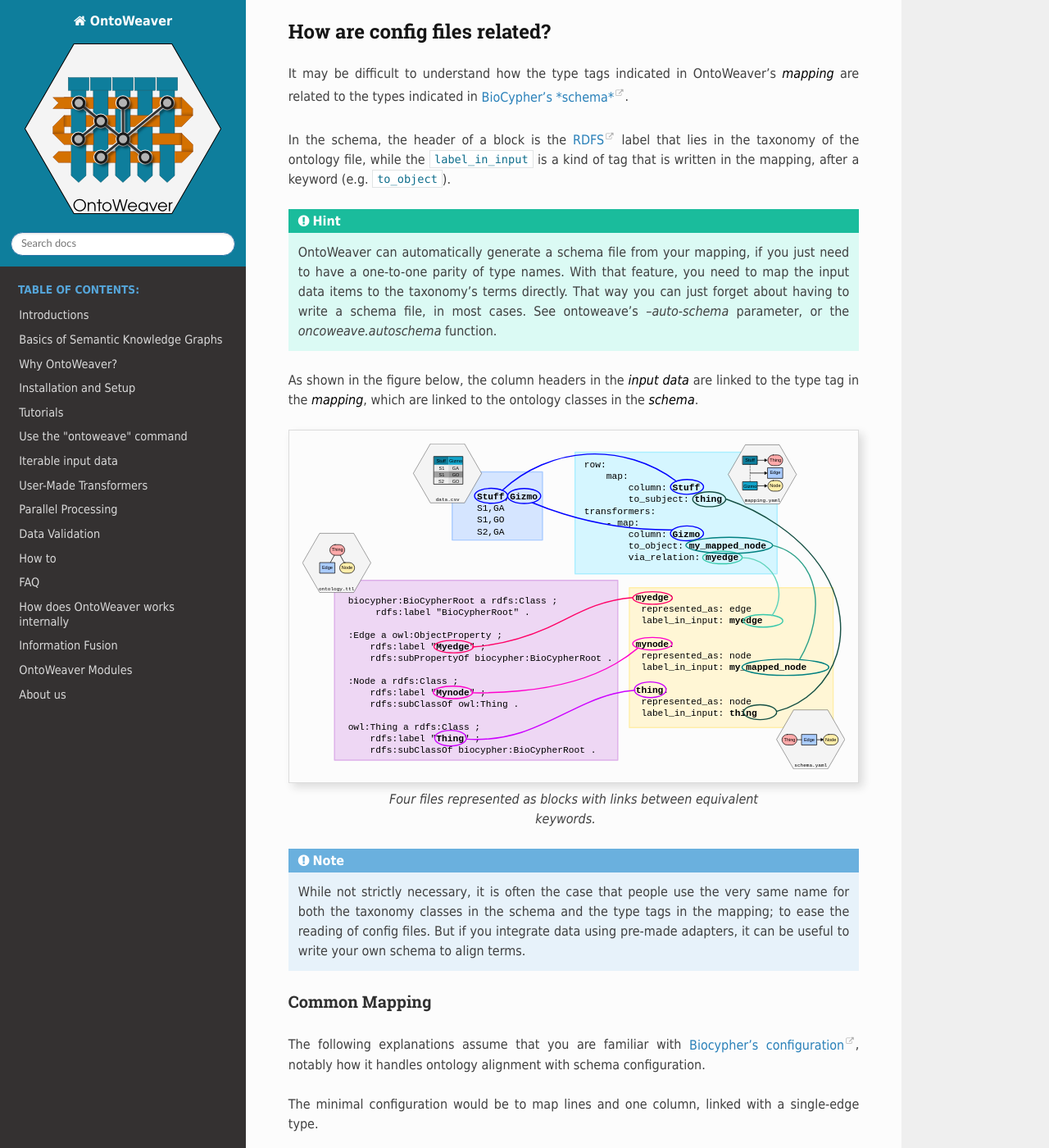
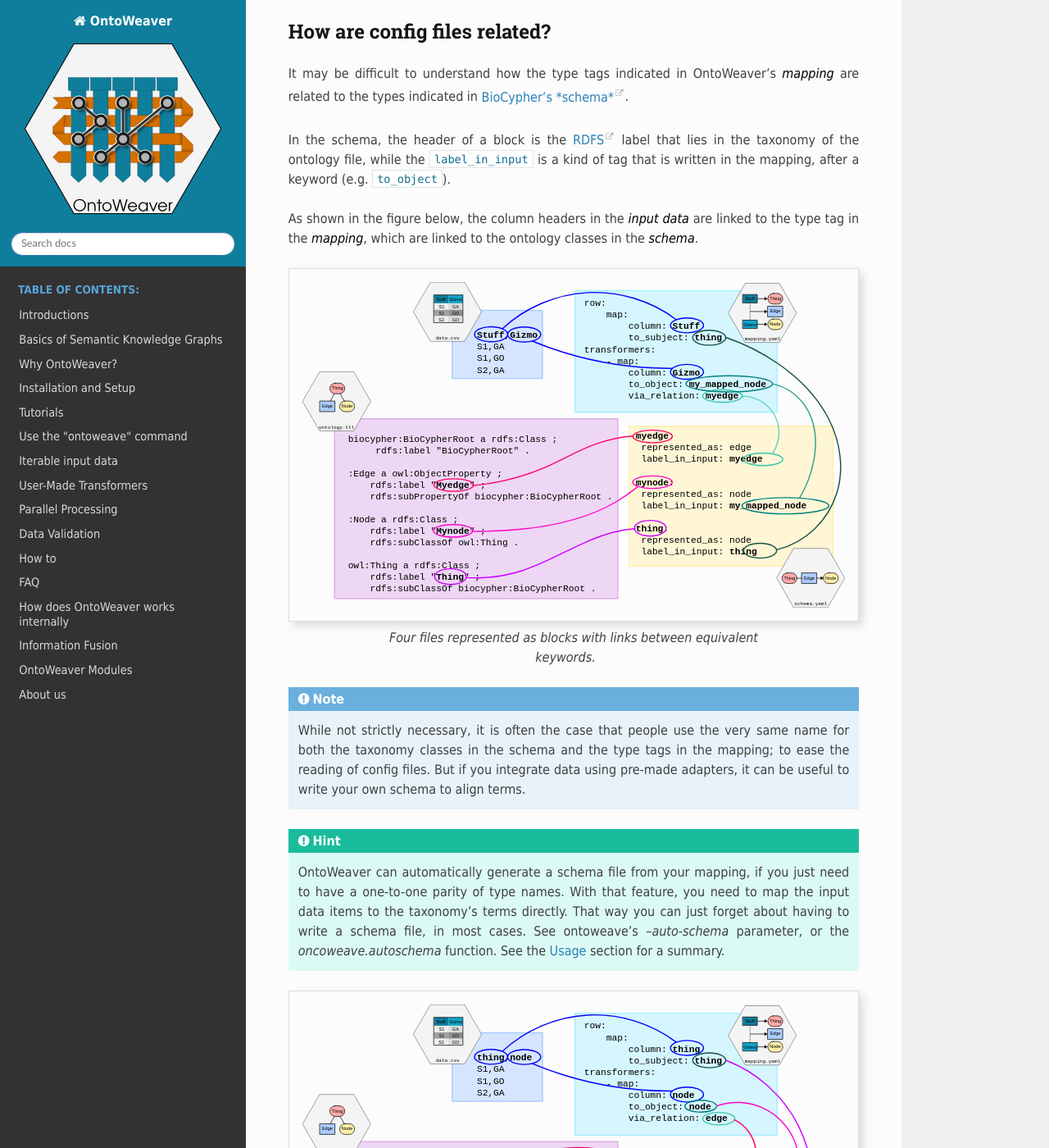
Before and after one commit to oncodash/ontoweaver, a Sphinx documentation site: the page built from docs/sections/mapping_api.TPL.rst, in a window 1280 px wide and 1400 px high, scrolled down 334 px. Shown: the whole window at 82% size. Built offline with Sphinx 7.4.7 and the Read the Docs theme 3.1.0, drawn with Linux system fonts in a browser that asks for light colours; pages that are not in the unit, such as notebooks, are missing from menus; some of the changed lines change nothing that is shown; some of the changed text lies outside the part shown.

Commit message:
doc: a diagram for auto-schema

```diff
--- a/docs/sections/mapping_api.TPL.rst
+++ b/docs/sections/mapping_api.TPL.rst
@@ -25,17 +25,6 @@
 taxonomy of the ontology file, while the ``label_in_input`` is a kind of tag
 that is written in the mapping, after a keyword (e.g. ``to_object``).
 
-.. hint::
-
-    OntoWeaver can automatically generate a schema file from your mapping,
-    if you just need to have a one-to-one parity of type names.
-    With that feature, you need to map the input data items to the
-    taxonomy's terms directly.
-    That way you can just forget about having to write a schema file, in most
-    cases.
-    See ontoweave's `--auto-schema` parameter, or the `oncoweave.autoschema`
-    function.
-
 As shown in the figure below, the column headers in the *input data*
 are linked to the type tag in the *mapping*, which are linked to the ontology
 classes in the *schema*.
@@ -51,6 +40,24 @@
    and the type tags in the mapping; to ease the reading of config files.
    But if you integrate data using pre-made adapters, it can be useful to
    write your own schema to align terms.
+
+.. hint::
+
+    OntoWeaver can automatically generate a schema file from your mapping,
+    if you just need to have a one-to-one parity of type names.
+    With that feature, you need to map the input data items to the
+    taxonomy's terms directly.
+    That way you can just forget about having to write a schema file, in most
+    cases.
+    See ontoweave's `--auto-schema` parameter, or the `oncoweave.autoschema`
+    function.
+    See the :ref:`ontoweave` section for a summary.
+
+.. figure:: ../simplest_example_visual_summary_autoschema.svg
+
+   With the "auto-schema" feature, OntoWeaver can create the schema configuration
+   file for you, providing that the terms in the mapping and the ontology are
+   aligned.
 
 
 .. _common-mapping:
```
Also changed, not shown: docs/simplest_example_visual_summary_autoschema.svg (added).
